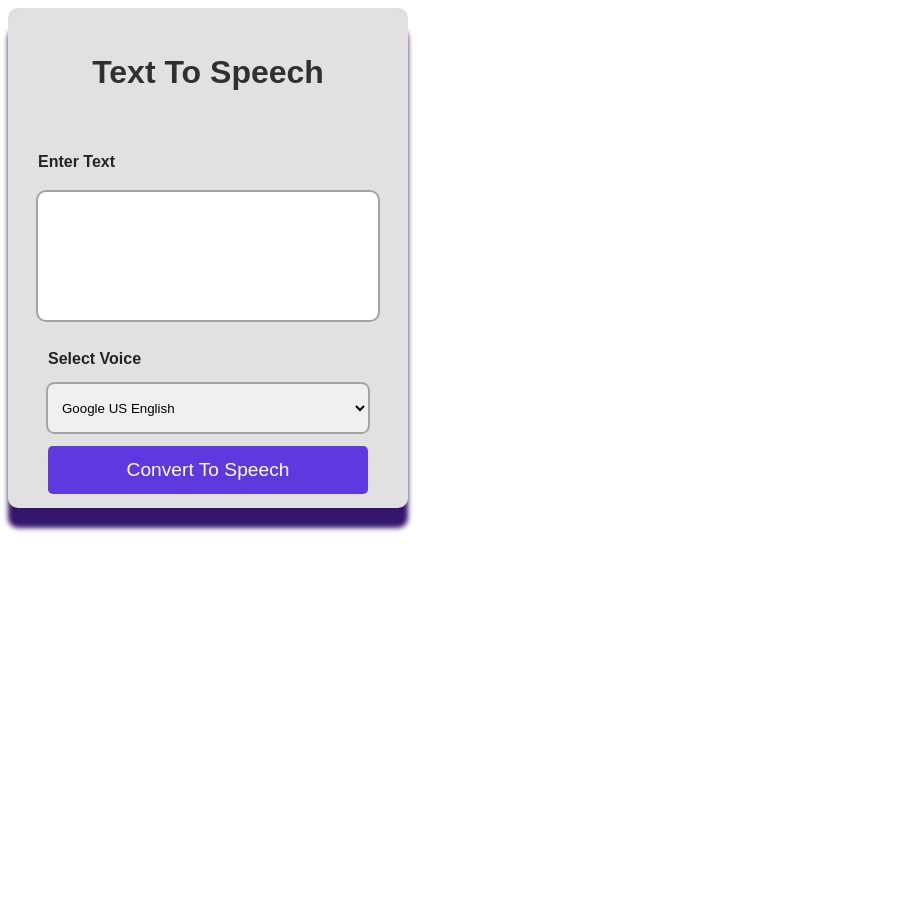
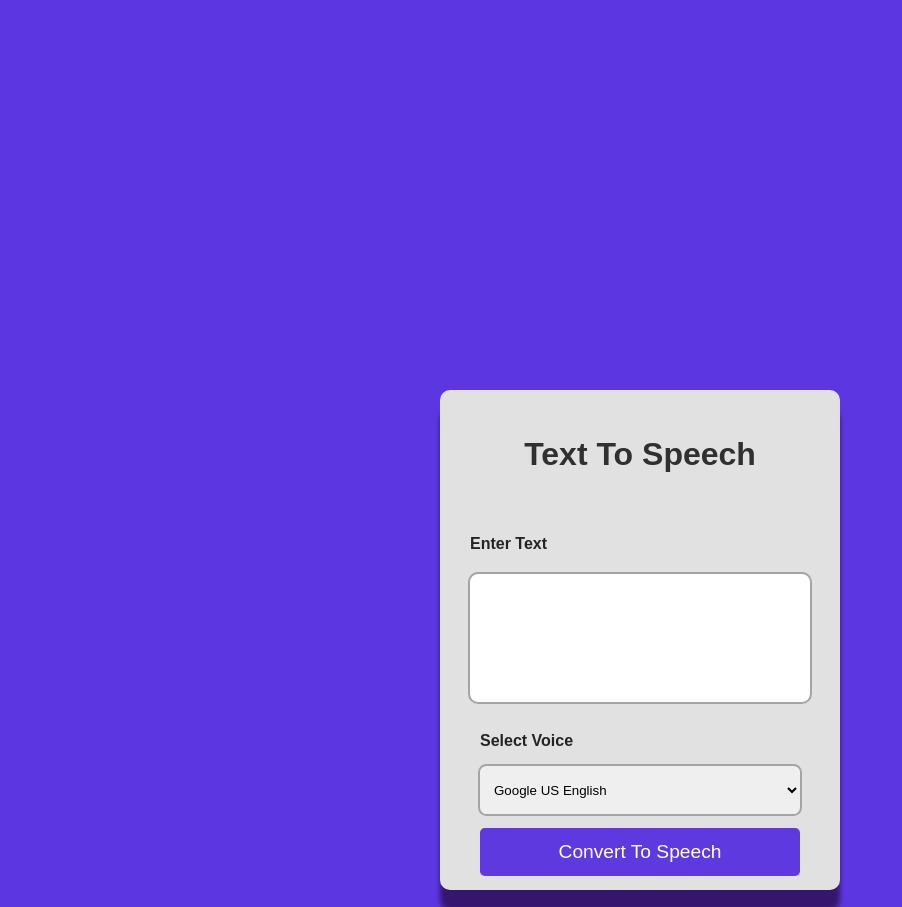
Before and after one commit to hj9118/js-project.zip, a plain HTML site: page speechConvert/index.html in a window 1280 px wide. Shown: the top 907 px of the page, without its empty margins (0-902 px from the left). Before the commit the page ends 800 px from the top, so only its background shows below. Drawn offline with Linux system fonts and the light colour scheme.

Commit message:
title 이름 지정 및 style 수정 (배경색, 정렬)

```diff
--- a/speechConvert/index.html
+++ b/speechConvert/index.html
@@ -5,7 +5,7 @@
     <meta http-equiv="X-UA-Compatible" content="IE=edge" />
     <meta name="viewport" content="width=device-width, initial-scale=1.0" />
     <link rel="stylesheet" href="style.css" />
-    <title>Document</title>
+    <title>텍스트 읽어주기</title>
   </head>
   <body>
     <main>
--- a/speechConvert/style.css
+++ b/speechConvert/style.css
@@ -1,3 +1,14 @@
+body {
+  margin: 0;
+  padding: 0;
+  box-sizing: border-box;
+  background-color: rgb(92, 55, 225);
+  display: flex;
+  justify-content: center;
+  margin-top: 50%;
+  transform: translateY(-50%);
+}
+
 main{
   background-color: rgb(225, 225, 225);
   height: 500px;
```
